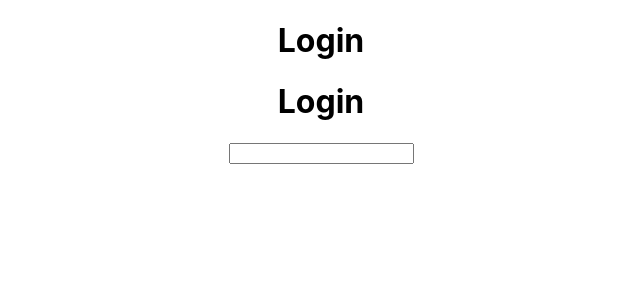
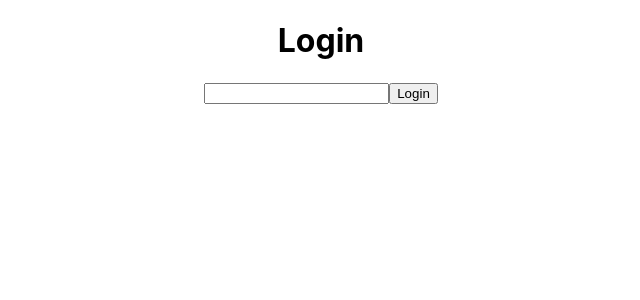
Before and after one commit to BrorNydal/LostInTranslation, a React (Create React App) app in the folder lost-in-translation/: page / in a window 1280 px wide. Shown: the top 300 px of the page, without its empty margins (319-959 px from the left). Built offline with nearby package versions, Linux system fonts and the light colour scheme.

Commit message:
feat: withAuth function implementation.

```diff
--- a/lost-in-translation/src/components/Login/LoginForm.jsx
+++ b/lost-in-translation/src/components/Login/LoginForm.jsx
@@ -1,18 +1,26 @@
 import React, {useState} from "react";
+import { Navigate } from "react-router-dom";
 
 // Component for login
 function LoginForm() {
 
     let [username, setUsername] = useState("");
 
+    function login(){
+        localStorage.setItem("user", username);
+        localStorage.setItem("auth", true);
+
+        return <Navigate to="/translate"/>
+    }
+
     function onUsernameInput(event){
         setUsername(event.target.value);
-        console.log(username);
+        console.log(event.target.value);
     }
 
     return (<>
-        <h1>Login</h1>
         <input type="text" onChange={onUsernameInput} />
+        <button onClick={login} styke={{width:"200px", height:"140px"}}> Login </button>
     </>);
 }
 
```
